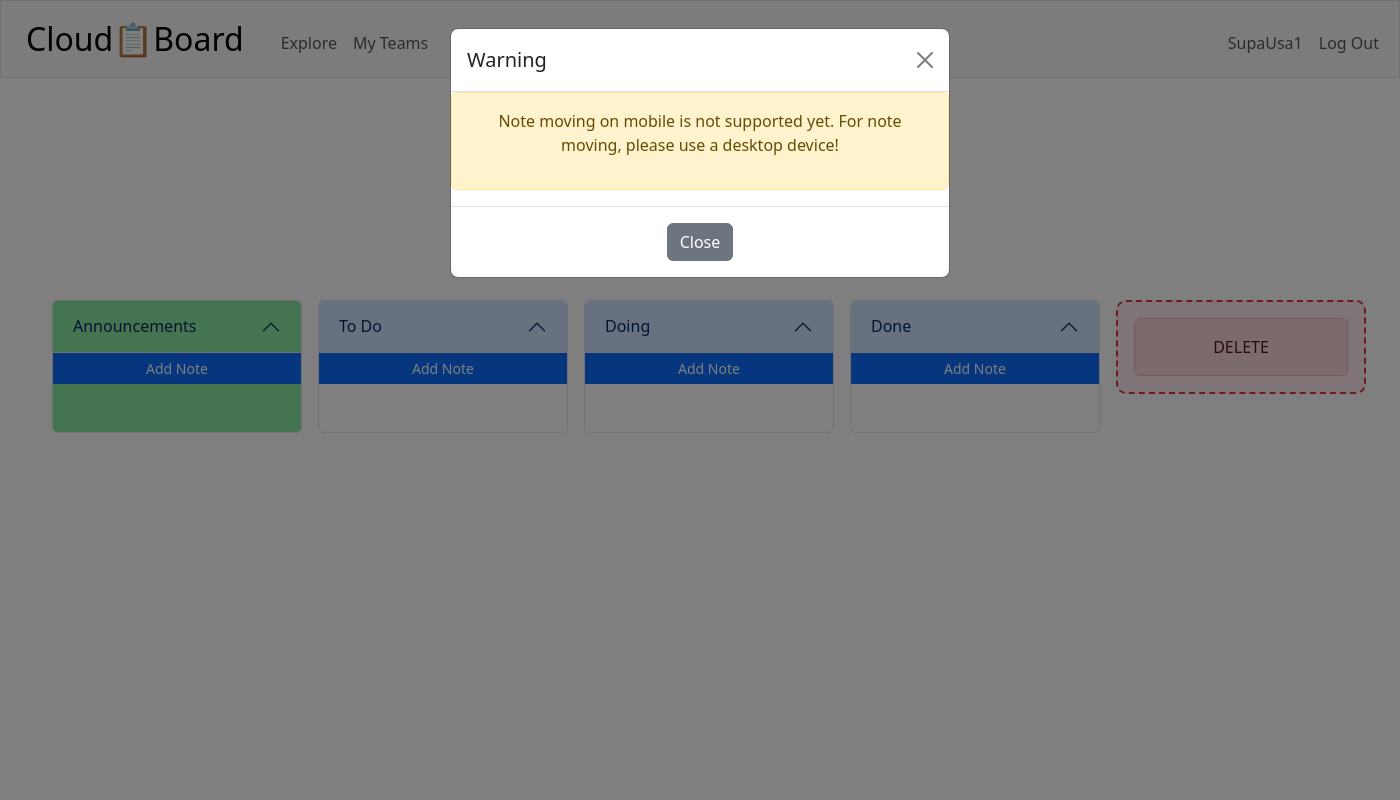
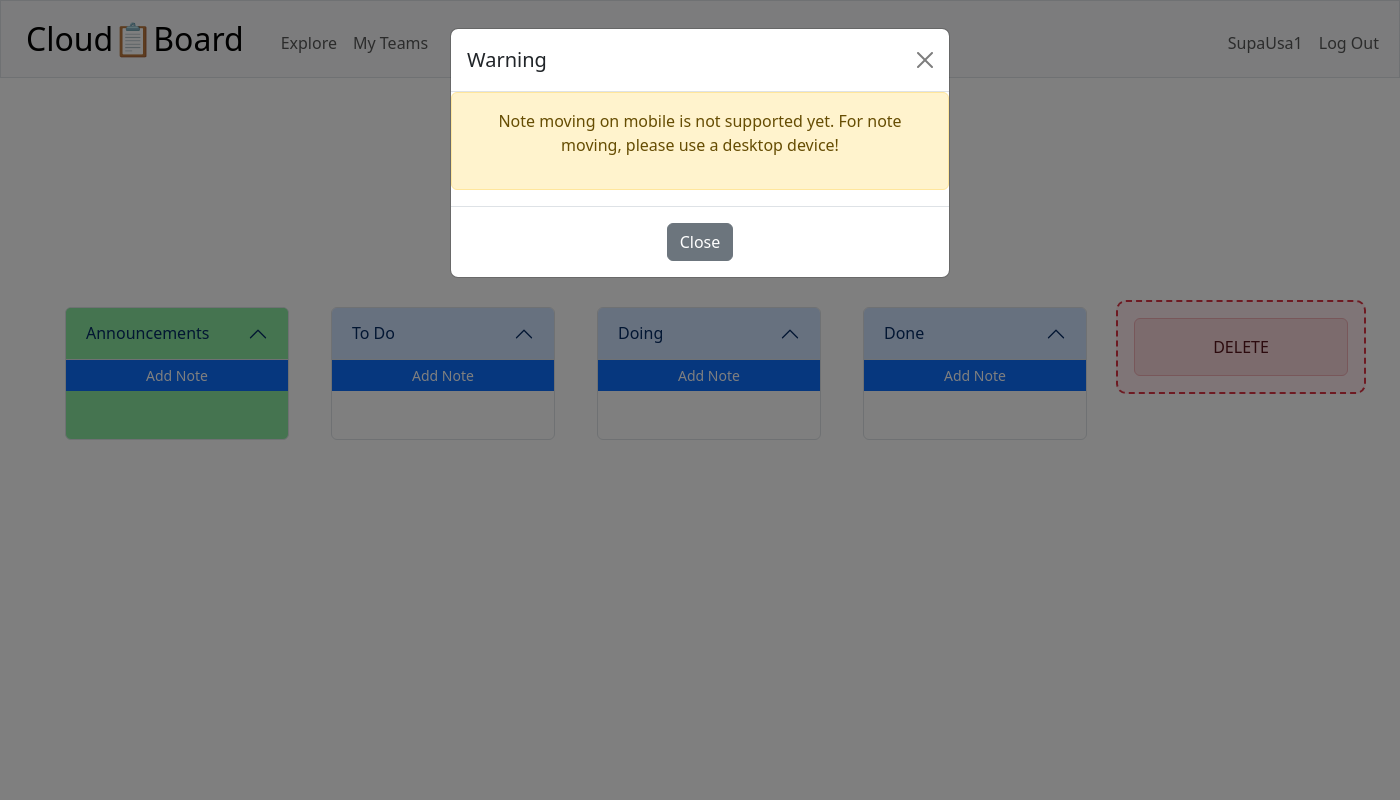
Before and after one commit to Alilker/cloud-board, a Flask app: a page that uses templates/board.html in a window 1400 px wide. Run offline with Flask 3, Linux system fonts and the light colour scheme; a user stored in the database is signed in; data comes from the database, SQL or seed files in the repository; both versions use the stored data as it was after the commit; data that the repository does not hold is empty; some libraries are stand-ins or nearby versions.

Commit message:
Quick visual changes.

```diff
--- a/templates/board.html
+++ b/templates/board.html
@@ -28,7 +28,7 @@
 
     <div class="mb-4">
         <h1 class="text-center">{{ info.topic_name }}</h1>
-        <p class="text-center text-muted">Team: {{ info.team_name }}</p>
+        <p class="text-center">Team: {{ info.team_name }}</p>
         <a href="/team/{{ info.team_name }}" class="btn btn-secondary">Back To Team</a>
     </div>
 
@@ -40,7 +40,7 @@
         <div class="accordion-row py-3 d-flex flex-column flex-md-row">
             {% for status in statuses %}
                 {% if status.id == 'delete' %}
-                    <div class="delete-column p-3" data-status="{{ status.id }}">
+                    <div class="btn delete-column p-3" data-status="{{ status.id }}">
                         <div class="alert alert-danger mb-0" role="alert">
                             <div>DELETE</div>
                         </div>
@@ -50,7 +50,7 @@
                         </div>
                     </div>
                 {% else %}
-                    <div class="accordion mb-3" data-status="{{ status.id }}">
+                    <div class="btn accordion mb-3" data-status="{{ status.id }}">
                         <div class="accordion-item">
                             <h2 class="accordion-header">
                                 <button class="accordion-button" type="button" data-bs-toggle="collapse" data-bs-target="#collapse-{{ status.id }}" aria-expanded="true" aria-controls="collapse-{{ status.id }}">
--- a/templates/team_page.html
+++ b/templates/team_page.html
@@ -15,7 +15,7 @@
 
 {% block main %}
 
-    <h1 class="text-center text-muted mb-4">Team: {{ team_name }}</h1>
+    <h1 class="text-center mb-4">Team: {{ team_name }}</h1>
     <a href="/teams" class="btn btn-secondary mb-4">Back To Teams</a>
 
     {% if topics %}
```
Also changed, not shown: cloudboard.db.
